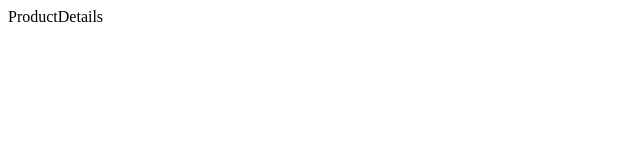
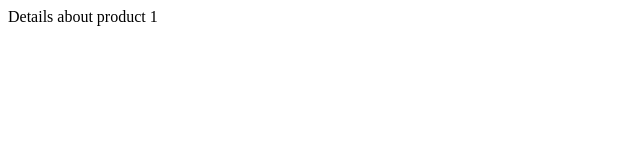
Before and after one commit to crypt096/nextjs-14, a Next.js app in the folder hello-world/: page /products/1 in a window 1280 px wide. Shown: the top 160 px of the page, without its empty margins (0-640 px from the left). Built offline with nearby package versions, Linux system fonts and the light colour scheme.

Commit message:
Update page.tsx

```diff
--- a/hello-world/src/app/products/[productId]/page.tsx
+++ b/hello-world/src/app/products/[productId]/page.tsx
@@ -1,5 +1,9 @@
-export default function ProductDetails() {
+export default function ProductDetails({ params }: {
+  params: {
+    productId: string
+  }
+}) {
   return (
-    <div>ProductDetails</div>
+    <div>Details about product {params.productId}</div>
   )
 }
```
